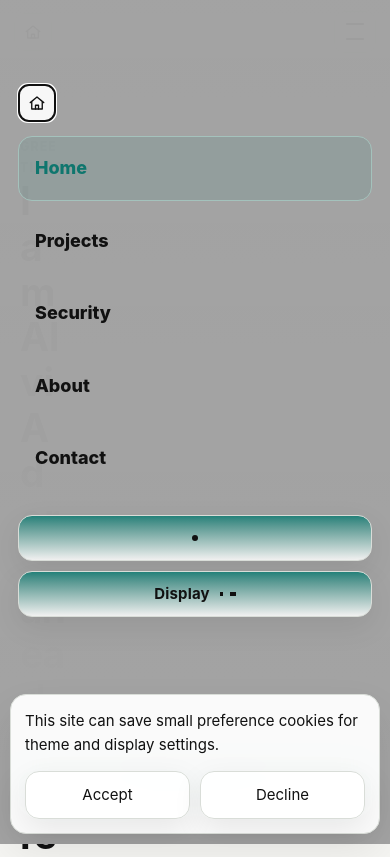
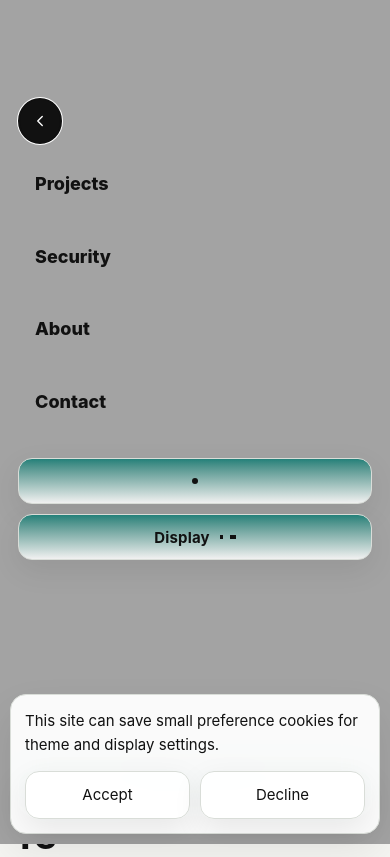
Before and after one commit to AlviAdor/portfolio, a PHP site: page / in a window 390 px wide, after a click that opens the changed part. Shown: the top 857 px of the page. Run offline with PHP 8.4, Linux system fonts and the light colour scheme.

Commit message:
Refine mobile UI and add deployment scaffolding
Commit the fully staged portfolio changes, including the mobile layout fix and repo setup files.

```diff
--- a/assets/css/styles.css
+++ b/assets/css/styles.css
@@ -215,13 +215,20 @@ h3 {
     overflow: hidden;
     padding: 0;
     box-shadow: none;
-    color: var(--text);
+    color: #ffffff;
     background: color-mix(in srgb, var(--surface) 92%, transparent);
     border: 1px solid var(--line);
     transition: transform 160ms ease, background-color 160ms ease, color 160ms ease, border-color 160ms ease;
 }
 
 .brand-logo svg { display: block; width: 18px; height: 18px; }
+
+.nav-back {
+    color: #ffffff;
+    width: 44px;
+    height: 44px;
+    border-radius: 50%;
+}
 
 /* Animation variants for scroll reveal */
 .reveal-target.reveal-slide-left { transform: translateX(-28px) translateY(6px) scale(.995); }
@@ -482,13 +489,35 @@ html[data-intro-seen="true"] .intro-overlay {
     box-shadow: var(--shadow);
 }
 
+/* Make the in-menu back control a dark circle with white icon (overrides nav-tool gradient) */
+.side-nav .nav-homeback,
+.side-nav .nav-back.nav-homeback {
+    background: #111111 !important;
+    color: #ffffff !important;
+    border-color: #111111 !important;
+    width: 44px;
+    height: 44px;
+    border-radius: 50%;
+    padding: 0;
+    display: inline-grid;
+    place-items: center;
+    box-shadow: none;
+}
+.side-nav .nav-homeback svg { width: 18px; height: 18px; display: block; }
+
 .nav-tool span:first-child {
     letter-spacing: 0.01em;
 }
 
+.access-panel .nav-manage {
+    width: 100%;
+    margin-top: 6px;
+}
+
 /* Menu button visual state */
 .menu-button { display: inline-grid; gap:6px; align-items:center; justify-items:center; width:44px; height:44px; padding:8px; border-radius:10px; border:1px solid var(--line); background: color-mix(in srgb, var(--surface) 92%, transparent); }
-.menu-button span { display:block; width:18px; height:2px; background: currentColor; border-radius:2px; }
+.menu-button { color: #ffffff; }
+.menu-button span { display:block; width:18px; height:2px; background: #ffffff; border-radius:2px; }
 .menu-button.is-open { background: color-mix(in srgb, var(--text) 6%, var(--surface)); }
 
 /* Accessibility panel hidden by default, revealed with .is-open */
@@ -963,13 +1047,15 @@ main {
         margin-left: auto;
     }
 
-    .site-footer [data-cookie-manage] {
-        display: none;
-    }
-
     .brand-logo {
         width: 38px;
         height: 38px;
+    }
+
+    .nav-back {
+        width: 44px;
+        height: 44px;
+        border-radius: 50%;
     }
 
     .menu-button {
@@ -980,7 +1066,7 @@ main {
     .side-nav {
         padding: 84px 18px 28px;
         gap: 8px;
-        background: linear-gradient(180deg, color-mix(in srgb, var(--surface) 96%, transparent), var(--surface));
+        background: var(--surface);
     }
 
     .nav-head {
@@ -1013,6 +1099,7 @@ main {
     .about-copy,
     .contact-copy {
         max-width: 100%;
+        text-align: left;
     }
 
     .hero h1,
@@ -1083,6 +1170,85 @@ main {
         gap: 12px;
     }
 
+    .project-grid,
+    .security-grid {
+        display: grid;
+        grid-auto-flow: row;
+        grid-template-columns: 1fr;
+        grid-auto-columns: unset;
+        overflow: visible;
+        gap: 14px;
+        padding-bottom: 0;
+        scroll-snap-type: none;
+        scrollbar-width: none;
+    }
+
+    .contact-layout {
+        display: grid;
+        grid-template-columns: 1fr;
+        grid-auto-flow: row;
+        grid-auto-columns: unset;
+        gap: 14px;
+        overflow: visible;
+        padding-bottom: 0;
+        scroll-snap-type: none;
+        scrollbar-width: none;
+    }
+
+    .contact-layout::-webkit-scrollbar {
+        display: none;
+    }
+
+    .contact-layout > * {
+        min-width: 0;
+        scroll-snap-align: start;
+    }
+
+    .project-grid::-webkit-scrollbar,
+    .security-grid::-webkit-scrollbar {
+        display: none;
+    }
+
+    .project-card,
+    .security-grid article {
+        min-height: 100%;
+        max-width: none;
+    }
+
+    .featured-project {
+        grid-template-columns: 1fr;
+    }
+
+    .contact-form,
+    .contact-card {
+        width: 100%;
+        max-width: 420px;
+    }
+
+    .featured-project .project-media {
+        min-height: 240px;
+    }
+
+    .hero-copy,
+    .section-intro,
+    .project-copy,
+    .about-copy,
+    .contact-copy,
+    .signal-strip div,
+    .method-grid article,
+    .project-card,
+    .featured-project,
+    .security-grid article,
+    .contact-card {
+        align-items: start;
+        justify-items: start;
+        text-align: left;
+    }
+
+    .security-grid article {
+        padding: 20px;
+    }
+
     .project-links,
     .hero-actions,
     .social-links,
--- a/assets/js/app.js
+++ b/assets/js/app.js
@@ -15,10 +15,12 @@ const overlay = document.querySelector("[data-message-overlay]");
 const messageClose = document.querySelector("[data-message-close]");
 const mailtoLink = document.querySelector("[data-mailto-link]");
 const cookieBanner = document.querySelector("[data-cookie-banner]");
-const homeLink = document.querySelector("[data-home-link]");
 const isHomePage = location.pathname.endsWith("index.html") || location.pathname.endsWith("/") || location.pathname === "";
 const introSeenKey = "portfolio_intro_seen";
 const consentKey = "portfolio_cookie_consent";
+
+// Ensure intro is shown again by clearing any previously persisted 'seen' flag
+safeStorageSet(localStorage, introSeenKey, "false");
 
 const greetings = ["Greetings", "Hello", "Assalamu alaikum", "Hola", "Salut", "Ciao", "Merhaba", "Xin chao", "你好", "مرحبا", "Привет", "Bonjour"];
 const greetingAccents = ["#0f766e", "#5b6b7a", "#7c7f84", "#ecebe6", "#6b7280", "#81aefc", "#9b8cff"];
@@ -42,13 +44,6 @@ function safeStorageSet(storage, key, value) {
 
 function setGreetingAccent(index) {
     document.documentElement.style.setProperty("--greeting-accent", greetingAccents[index % greetingAccents.length]);
-}
-
-// Handle home button click to skip intro on return visits
-if (homeLink) {
-    homeLink.addEventListener("click", () => {
-        sessionStorage.setItem("skipIntro", "true");
-    });
 }
 
 // Handle back links that should skip intro
@@ -245,7 +240,7 @@ const navBack = document.querySelector('[data-nav-back]');
 let _lastFocusedBeforeNav = null;
 let _navKeyHandler = null;
 let _navHideTimer = null;
-const navLinks = Array.from(document.querySelectorAll('[data-nav-link], [data-nav-home]'));
+const navLinks = Array.from(document.querySelectorAll('[data-nav-link]'));
 const trackedSections = Array.from(['home', 'projects', 'security', 'about', 'contact']
     .map((id) => document.getElementById(id))
     .filter(Boolean));
@@ -359,6 +354,23 @@ nav?.addEventListener('click', (e) => {
 
 navBack?.addEventListener('click', () => closeNav(true));
 
+// New back button inside the nav list (back-to-top behavior)
+const navHomeBack = document.querySelector('.nav-homeback');
+navHomeBack?.addEventListener('click', () => {
+    closeNav(true);
+    scrollToTop();
+});
+
+// Header back buttons (pages that show a brand link replace it with a header-back button)
+const headerBacks = Array.from(document.querySelectorAll('[data-header-back]'));
+headerBacks.forEach((btn) => {
+    btn.addEventListener('click', () => {
+        // Prefer a normal back in history; fall back to home if none
+        if (history.length > 1) history.back();
+        else window.location.href = '/';
+    });
+});
+
 nav?.querySelectorAll('a').forEach((link) => {
     link.addEventListener('click', () => closeNav(true));
 });
@@ -414,7 +426,7 @@ function setError(name, message) {
     if (error) error.textContent = message;
 }
 
-form?.addEventListener("submit", (event) => {
+form?.addEventListener("submit", async (event) => {
     event.preventDefault();
     const data = new FormData(form);
     const name = String(data.get("name") || "").trim();
@@ -447,6 +459,24 @@ form?.addEventListener("submit", (event) => {
     const subject = encodeURIComponent(`Portfolio inquiry from ${name}`);
     const bodyText = encodeURIComponent(`From: ${name}\nEmail: ${email}\n\n${message}`);
     mailtoLink?.setAttribute("href", `mailto:sarker.faizal2537@gmail.com?subject=${subject}&body=${bodyText}`);
+
+    try {
+        const response = await fetch("/api/contact", {
+            method: "POST",
+            headers: {
+                "Content-Type": "application/json"
+            },
+            body: JSON.stringify({ name, email, message })
+        });
+
+        if (!response.ok) {
+            throw new Error("Request failed");
+        }
+    } catch (error) {
+        // Keep existing UX: allow a manual email fallback if API is unavailable.
+        setError("message", "Could not send through server. Use 'Open Email' as fallback.");
+    }
+
     overlay?.classList.add("is-open");
     form.reset();
 });
--- a/index.html
+++ b/index.html
@@ -9,13 +9,9 @@
         (function () {
             try {
                 var savedTheme = localStorage.getItem('portfolio_theme');
-                var introSeen = localStorage.getItem('portfolio_intro_seen') === 'true';
                 var hour = new Date().getHours();
                 var defaultTheme = hour >= 7 && hour < 18 ? 'light' : 'dark';
                 document.documentElement.dataset.theme = savedTheme || defaultTheme;
-                if (introSeen) {
-                    document.documentElement.dataset.introSeen = 'true';
-                }
             } catch (error) {
                 document.documentElement.dataset.theme = new Date().getHours() >= 7 && new Date().getHours() < 18 ? 'light' : 'dark';
             }
@@ -52,15 +48,6 @@
     </div>
 
     <header class="topbar" aria-label="Site controls">
-        <div class="brand-wrap">
-            <a class="logo brand-logo" href="index.html" aria-label="Alvi Ador portfolio" data-home-link>
-                <svg width="18" height="18" viewBox="0 0 24 24" xmlns="http://www.w3.org/2000/svg" aria-hidden="true">
-                    <path d="M3 11.5L12 4l9 7.5" fill="none" stroke="currentColor" stroke-width="1.8" stroke-linecap="round" stroke-linejoin="round"/>
-                    <path d="M5 10.8V20h14v-9.2" fill="none" stroke="currentColor" stroke-width="1.8" stroke-linecap="round" stroke-linejoin="round"/>
-                    <path d="M10 20v-5h4v5" fill="none" stroke="currentColor" stroke-width="1.8" stroke-linecap="round" stroke-linejoin="round"/>
-                </svg>
-            </a>
-        </div>
         <nav class="desktop-nav" aria-label="Primary navigation">
             <a href="#projects">Projects</a>
             <a href="#security">Security</a>
@@ -92,16 +79,12 @@
     </header>
 
     <nav class="side-nav" id="site-nav" aria-label="Mobile navigation" data-nav>
-        <div class="nav-head">
-            <button class="logo brand-logo nav-back" type="button" data-nav-back aria-label="Back">
-                <svg width="18" height="18" viewBox="0 0 24 24" xmlns="http://www.w3.org/2000/svg" aria-hidden="true">
-                    <path d="M3 11.5L12 4l9 7.5" fill="none" stroke="currentColor" stroke-width="1.8" stroke-linecap="round" stroke-linejoin="round"/>
-                    <path d="M5 10.8V20h14v-9.2" fill="none" stroke="currentColor" stroke-width="1.8" stroke-linecap="round" stroke-linejoin="round"/>
-                    <path d="M10 20v-5h4v5" fill="none" stroke="currentColor" stroke-width="1.8" stroke-linecap="round" stroke-linejoin="round"/>
-                </svg>
-            </button>
-        </div>
-        <a href="#home" data-nav-link data-nav-home>Home</a>
+        <div class="nav-head" aria-hidden="true"></div>
+        <button class="nav-tool nav-back nav-homeback" type="button" data-nav-back aria-label="Back to top">
+            <svg width="18" height="18" viewBox="0 0 24 24" xmlns="http://www.w3.org/2000/svg" aria-hidden="true">
+                <path d="M15 18L9 12l6-6" fill="none" stroke="currentColor" stroke-width="1.8" stroke-linecap="round" stroke-linejoin="round"/>
+            </svg>
+        </button>
         <a href="#projects" data-nav-link>Projects</a>
         <a href="#security" data-nav-link>Security</a>
         <a href="#about" data-nav-link>About</a>
@@ -142,6 +125,7 @@
             Text size
             <input type="range" min="0" max="2" value="0" step="1" data-text-size>
         </label>
+        <button class="nav-tool nav-manage" type="button" data-cookie-manage>Manage cookies</button>
         <button class="reset-button" type="button" data-reset-access>Reset</button>
     </aside>
 
@@ -427,7 +411,6 @@
 
     <footer class="site-footer">
         <p>© 2026 Alvi Ador. All rights reserved.</p>
-        <button type="button" data-cookie-manage>Manage cookies</button>
     </footer>
 
     <script src="assets/js/app.js"></script>
```
Also changed, not shown: other parts of assets/css/styles.css (+56 -1 lines), package.json (added, +17 -0 lines), security-authentication.html (+3 -5 lines), security-data-integrity.html (+3 -5 lines), security-messaging.html (+3 -5 lines), security-validation.html (+3 -5 lines), server.js (added, +65 -0 lines), README.md, assets/img/screens/registration-visual.jpg, vercel.json (added), 5 other files.
